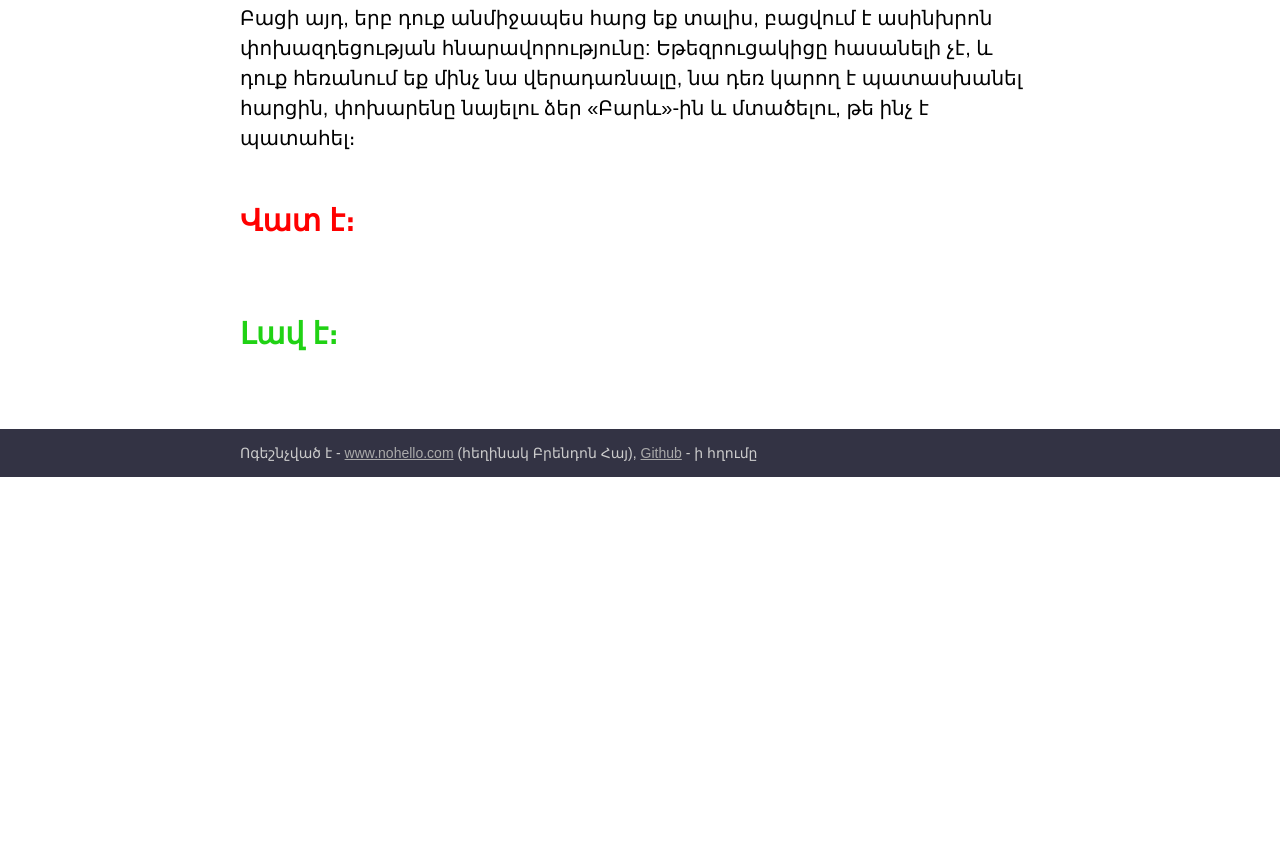
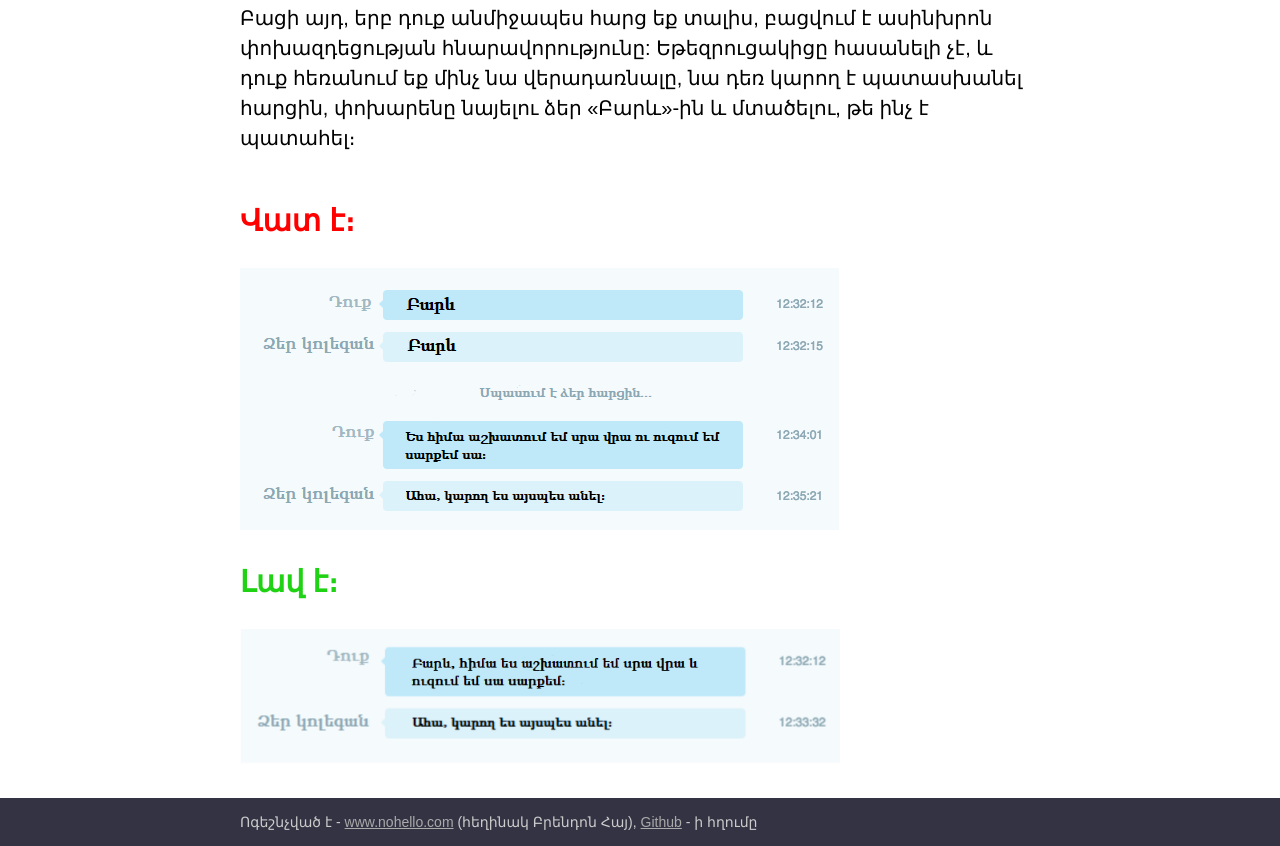
Before and after one commit to TigranMets/no-meta-questions, a plain HTML site: page index.html in a window 1280 px wide. Shown: the part 686-1532 px from the top of the page. Before the commit the page ends 1163 px from the top, so only its background shows below. Drawn offline with Linux system fonts and the light colour scheme; the site is published under a folder, as on GitHub Pages, so addresses that start at the root find nothing.

Commit message:
fixing bug with images

```diff
--- a/index.html
+++ b/index.html
@@ -49,11 +49,11 @@
     <div class='goodBadWrapper'>
       <div>
         <p class='bad good_bad'>Վատ է։</p>
-        <img src='/Images/bad-good-hy.png' alt=''>
+        <img src='./Images/bad-good-hy.png' alt=''>
       </div>
       <div>
         <p class='good good_bad'>Լավ է։</p>
-        <img src='/Images/bad.png' alt='' class='good'>
+        <img src='./Images/bad.png' alt='' class='good'>
       </div>
     </div>
   </main>
```
